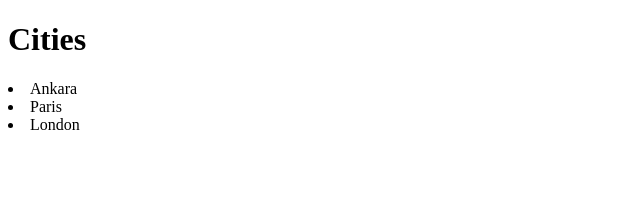
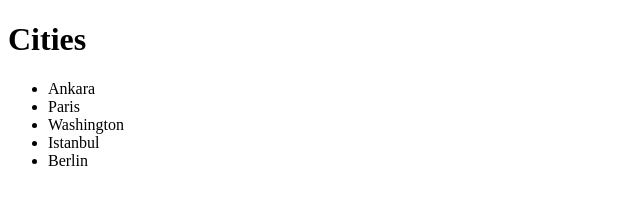
Before and after one commit to alosyilmaz/WQT102, a plain HTML site: page INDEX.HTML in a window 1280 px wide. Shown: the whole page, without its empty margins (0-640 px from the left). Drawn offline with Linux system fonts and the light colour scheme.

Commit message:
second commit

```diff
--- a/INDEX.HTML
+++ b/INDEX.HTML
@@ -8,9 +8,13 @@
 </head>
 <body>
   <h1>Cities</h1>
-  </ul>
+  <ul>
   <li>Ankara</li>
   <li>Paris</li>
-  <li>London</li>
+  <li>Washington</li>
+  <li>Istanbul</li>
+  <li>Berlin</li>
+  </ul>
+
 </body>
 </html>
```
